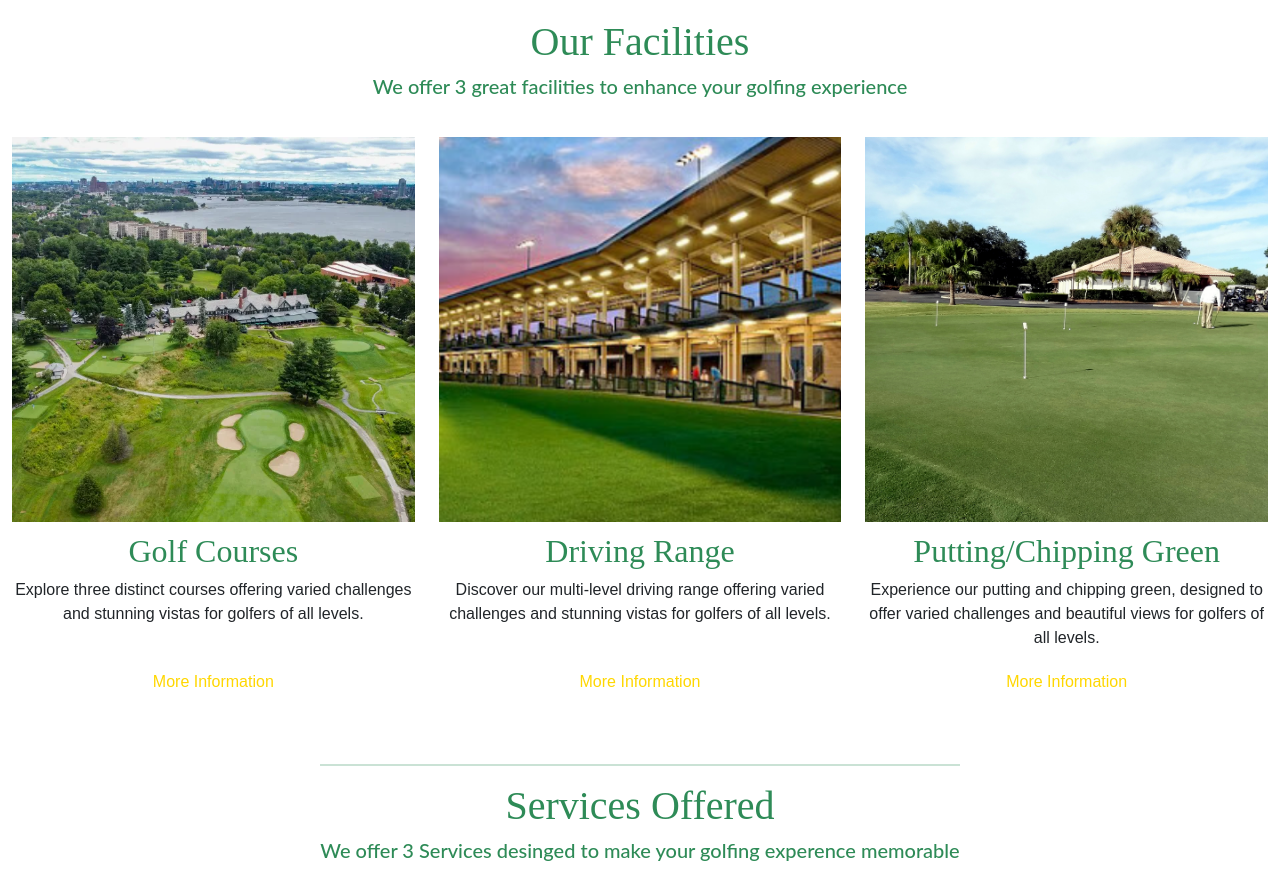
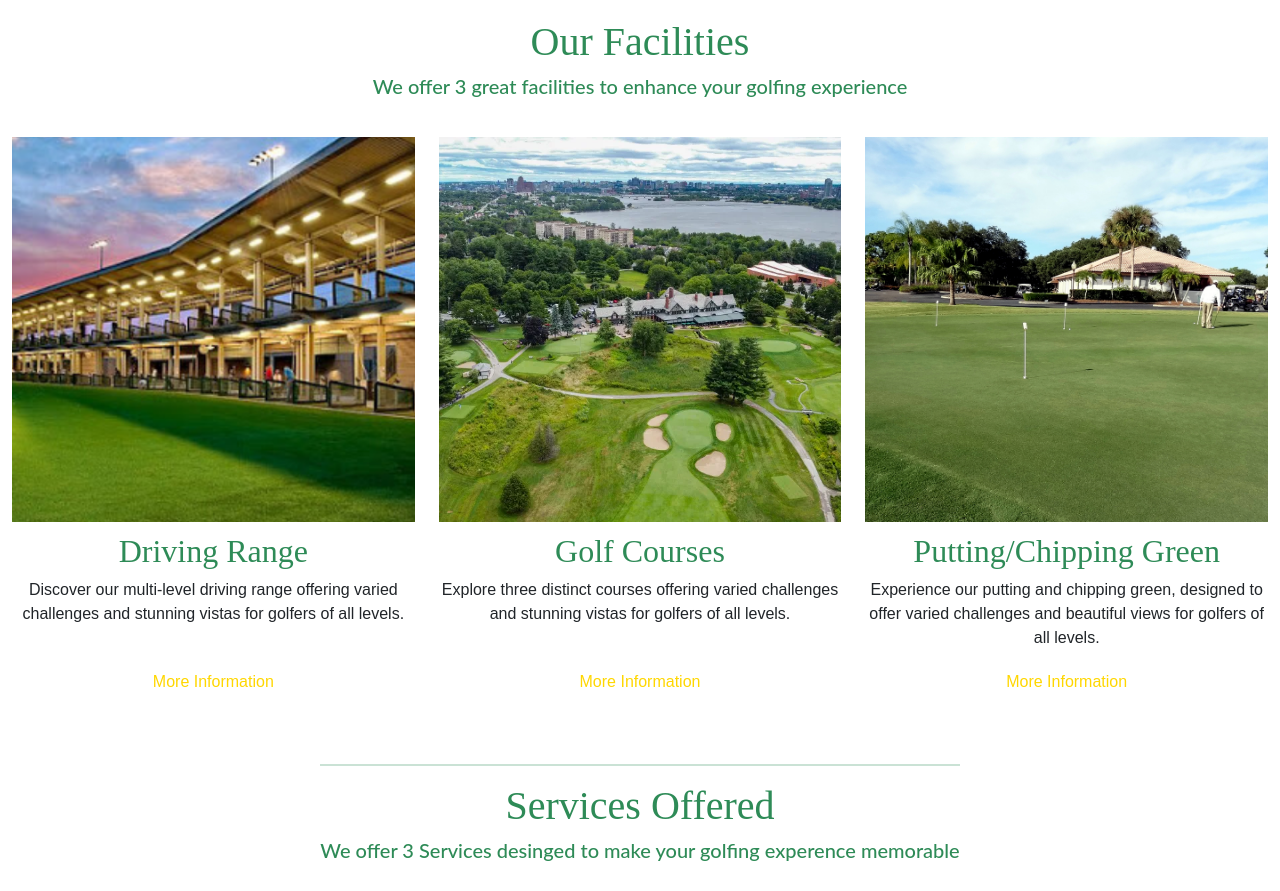
Before and after one commit to Jayson-Seip/putts-for-birdies-final, a React (Create React App) app: page /#/ in a window 1280 px wide. Shown: the part 640-1531 px from the top of the page. Built offline with nearby package versions, Linux system fonts and the light colour scheme.

Commit message:
Gestalt Law

```diff
--- a/src/components/Facilities.js
+++ b/src/components/Facilities.js
@@ -15,17 +15,18 @@ function Facilities() {
             </Container>
             <Row className="facilities-grid mt-4">
                 <Col sm={4}>
+                    <Image src={process.env.PUBLIC_URL + "/images/Driving-Range.jpg"} className="facility-image" />
+                    <h2>{t('DrivingRange')}</h2>
+                    <p className="facility-description">{t('drivingRangeText')}</p>
+                    <Link className="info-button" to="/Driving-Range">{t('moreInformation')}</Link>
+                </Col>
+                <Col sm={4}>
                     <Image src={process.env.PUBLIC_URL + "/images/golfcourse.jpg"} className="facility-image" />
                     <h2>{t('golfCourses')}</h2>
                     <p className="facility-description">{t('golfCoursesText')}</p>
                     <Link className="info-button" to="/Golf-Courses">{t('moreInformation')}</Link>
                 </Col>
-                <Col sm={4}>
-                    <Image src={process.env.PUBLIC_URL + "/images/Driving-Range.jpg"} className="facility-image" />
-                    <h2>{t('DrivingRange')}</h2>
-                    <p className="facility-description">{t('drivingRangeText')}</p>
-                    <Link className="info-button" to="/Driving-Range">{t('moreInformation')}</Link>
-                </Col>
+
                 <Col sm={4}>
                     <Image src={process.env.PUBLIC_URL + "/images/PuttingGreen.jpg"} className="facility-image" />
                     <h2>{t('PuttingChippingGreen')}</h2>
```
